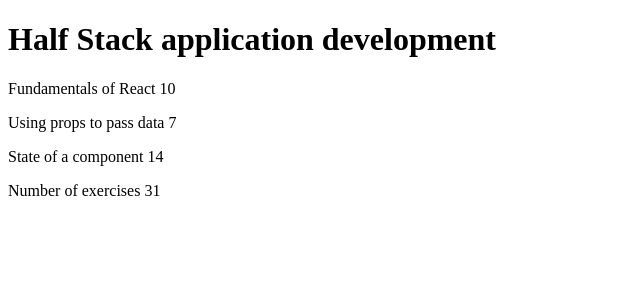
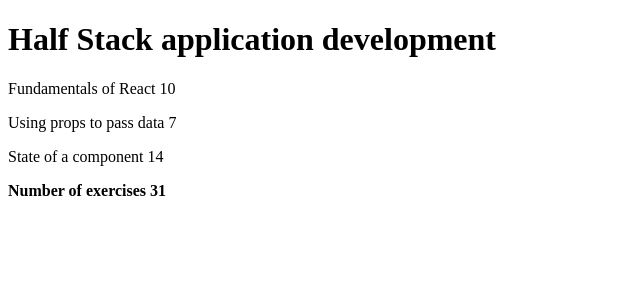
Before and after one commit to MattThePerson/FullStackOpen, a React (Vite) app in the folder part1/courseinfo/: page / in a window 1280 px wide. Shown: the top 300 px of the page, without its empty margins (0-640 px from the left). Built offline with nearby package versions, Linux system fonts and the light colour scheme.

Commit message:
[part 2.3] added using reduce

```diff
--- a/part1/courseinfo/src/App.jsx
+++ b/part1/courseinfo/src/App.jsx
@@ -17,10 +17,13 @@
 }
 
 function Total({ course }) {
-    let total = 0;
-    course.parts.forEach(pt => total += pt.exercises);
+    const total = course.parts.reduce((acc, curr, idx) => {
+        if (acc.exercises) acc = acc.exercises;
+        // console.log(idx, acc, curr.exercises);
+        return acc + curr.exercises;
+    });
     return (
-        <p>Number of exercises {total}</p>
+        <strong><p>Number of exercises {total}</p></strong>
     )
 }
 
@@ -31,7 +34,7 @@
 }
 
 function Course({course}) {
-    console.log("Rendering course ...");
+    console.log("rendering course");
     return (
         <div>
             <Header course={course} />
```
